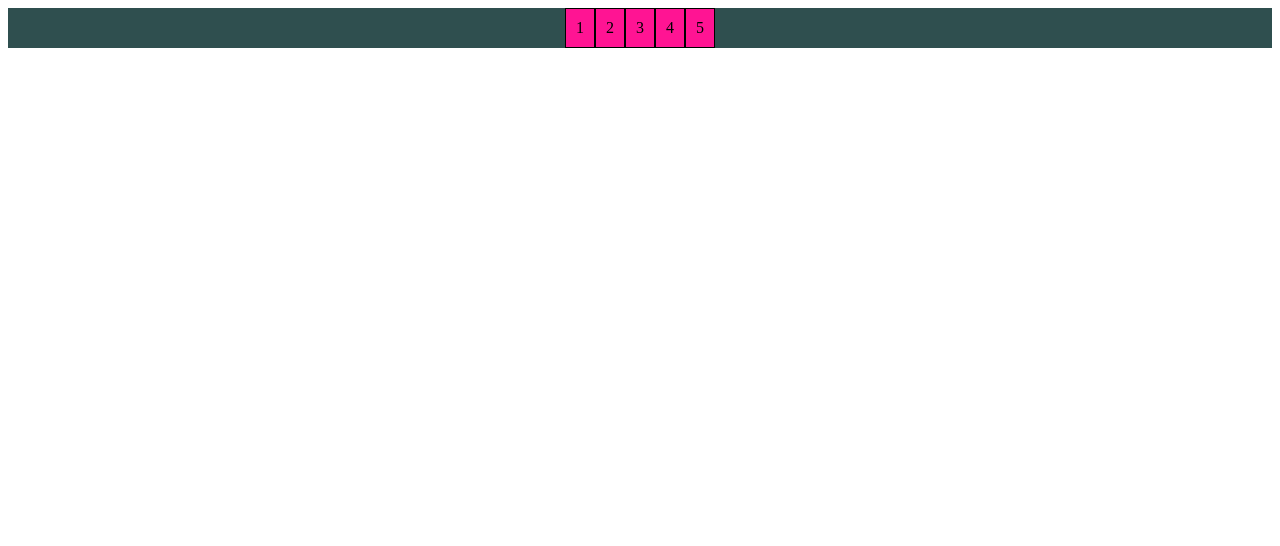
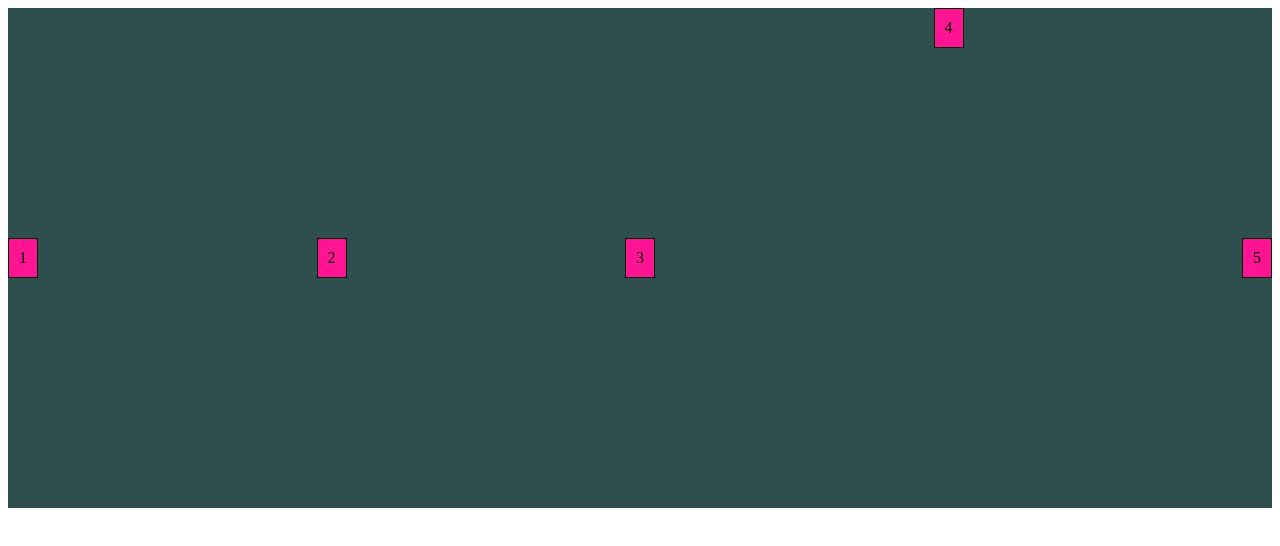
Before and after one commit to Y-Muni/Working-with-flexes, a plain HTML site: page index2.html in a window 1280 px wide. Drawn offline with Linux system fonts and the light colour scheme.

Commit message:
changes10

```diff
--- a/css/style2.css
+++ b/css/style2.css
@@ -1,8 +1,10 @@
 .flexbox {
     display: flex;
     flex-direction: row;
-    justify-content: center;
+    justify-content: space-between;
+    align-items: center;
     background-color: darkslategray;
+    height: 500px;
 }
 
 .flexbox > div {
@@ -10,3 +12,7 @@
     padding: 10px;
     background-color: deeppink;
 }
+
+.flexbox > div:nth-child(4) {
+    align-self: flex-start;
+}
--- a/index2.html
+++ b/index2.html
@@ -3,7 +3,7 @@
 
     <head>
         <meta charset="utf-8">
-        <title>FlexBox basics</title>
+        <title>Go Flex</title>
         <meta name="description" content="">
         <link rel="stylesheet" href="css/style2.css">
     </head>
```
